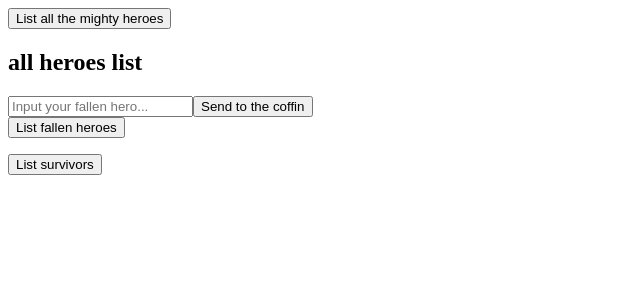
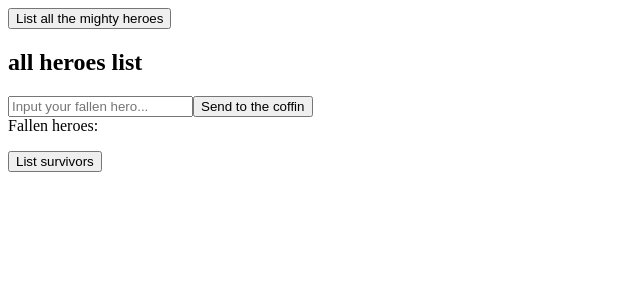
Before and after one commit to Vik0411/Lotr-comp, a React (Create React App) app: page / in a window 1280 px wide. Shown: the top 300 px of the page, without its empty margins (0-640 px from the left). Built offline with nearby package versions, Linux system fonts and the light colour scheme.

Commit message:
remove extra btn

```diff
--- a/src/components/FallenHeroes.tsx
+++ b/src/components/FallenHeroes.tsx
@@ -50,7 +50,7 @@ function FallenHeroes() {
           Send to the coffin
         </button>
         <header className="header">
-          <button className="btn list_fallen">List fallen heroes</button>
+          Fallen heroes:
           <div className="fallen__heroes__panel">
             <ul className="fallen_heroes__list">{campaign.fallenHeroes}</ul>
           </div>
```
